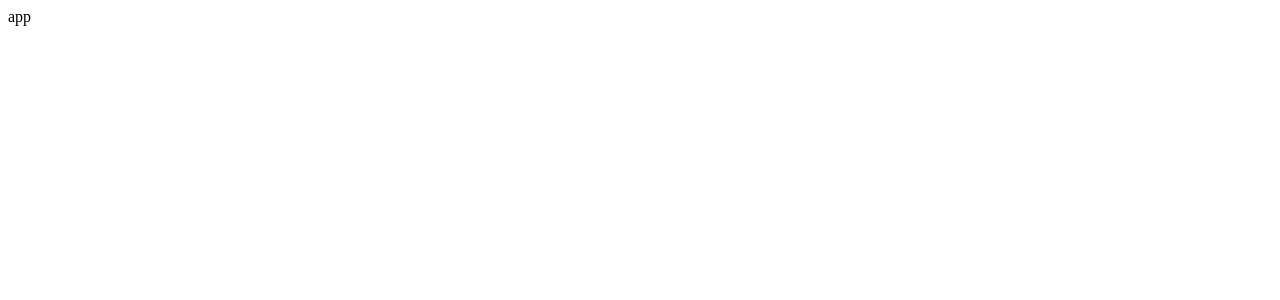
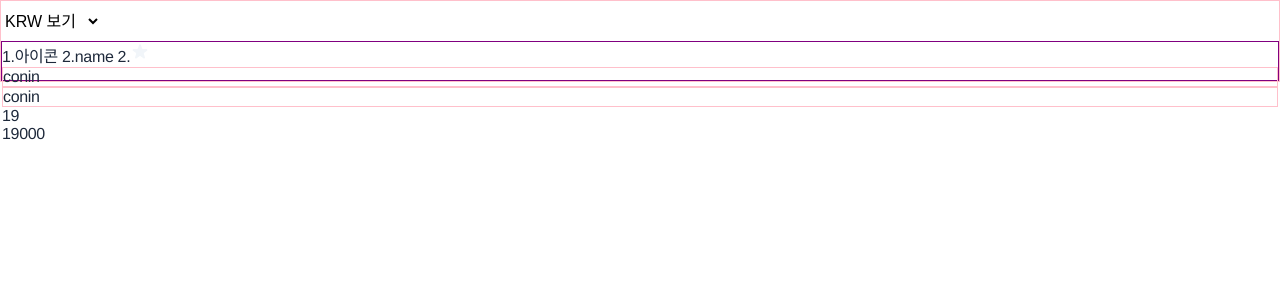
Before and after one commit to marvelopers/market-price-list, a React (Create React App) app: page / in a window 1280 px wide. Shown: the top 300 px of the page. Built offline with nearby package versions, Linux system fonts and the light colour scheme.

Commit message:
스타일 컴포넌트 위치 수정

```diff
--- a/src/App.tsx
+++ b/src/App.tsx
@@ -1,5 +1,12 @@
 import React from 'react';
+import { AppRouter } from './routes';
+import GlobalStyles from './styles/GlobalStyle';
 
-const App = () => <div>app</div>;
+const App = () => (
+  <div>
+    <GlobalStyles />
+    <AppRouter />
+  </div>
+);
 
 export default App;
--- /dev/null
+++ b/src/routes.tsx
@@ -0,0 +1,23 @@
+import React from 'react';
+import { BrowserRouter as Router, Route, Switch } from 'react-router-dom';
+import MarketPage from './components/MarketPage';
+
+const RoutesMenus = [
+  {
+    key: 'market',
+    name: '오늘의 시세',
+    path: '/',
+    url: () => '/',
+    component: MarketPage,
+  },
+];
+
+export const AppRouter = () => (
+  <Router>
+    <Switch>
+      {RoutesMenus.map((page) => (
+        <Route exact path={page.path} key={page.key} component={page.component} />
+      ))}
+    </Switch>
+  </Router>
+);
--- a/styles/GlobalStyle.tsx
+++ b/src/styles/GlobalStyle.tsx
@@ -58,8 +58,8 @@ export const ResetStyles = css`
     -webkit-text-size-adjust: 100%;
     -moz-text-size-adjust: 100%;
     -ms-text-size-adjust: 100%;
-    font-size: 14px;
-    line-height: 18px;
+    font-size: 16px;
+    line-height: 20px;
   }
   body {
     ${css([resetSpacing])};
@@ -105,6 +105,7 @@ export const ResetStyles = css`
     ${css([resetSpacing])};
   }
   li {
+    list-style-type: none;
     line-height: initial;
   }
   em {
```
Also changed, not shown: src/styles/colors.ts (renamed from styles/colors.ts).
